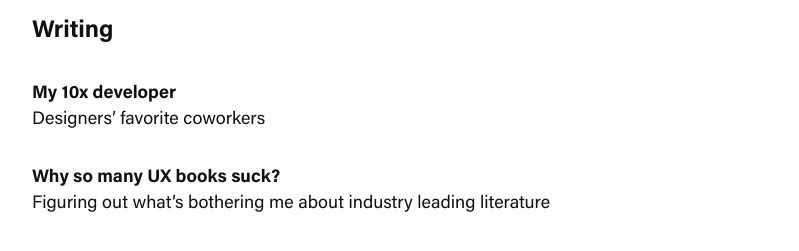
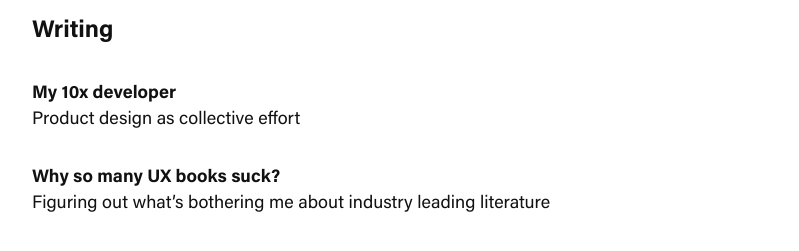
Before and after one commit to ropsii/ropsii.github.io, a Jekyll site: the page built from index.markdown, in a window 1280 px wide. Shown: the part 338-589 px from the top of the page, without its empty margins (240-1039 px from the left). Built offline with Jekyll 4.4.1, drawn with Linux system fonts in a browser that asks for light colours; comment, search, counter and statistics services are not loaded.

Commit message:
update 10x dev excerpt

```diff
--- a/_posts/2019-12-14-my-10x-developer.markdown
+++ b/_posts/2019-12-14-my-10x-developer.markdown
@@ -4,7 +4,7 @@ title:  "My 10x developer"
 author: "Petar Perovic"
 date:   2019-12-14 10:10:00 +0100
 readingtime: "2"
-excerpt: "Designers’ favorite coworkers"
+excerpt: "Product design as collective effort"
 categories: product design ux process
 ---
 Whenever I worked for engineering driven organizations, which was a lot, design was slightly undervalued. Even though the organization acknowledge the importance of design, in practice we always struggle to achieve excellence in something that is unavoidably a second class citizen. This has been especially true for organizations that ship continuously, where tiny improvements go live daily, with “better-done-than-perfect” mentality.
```
